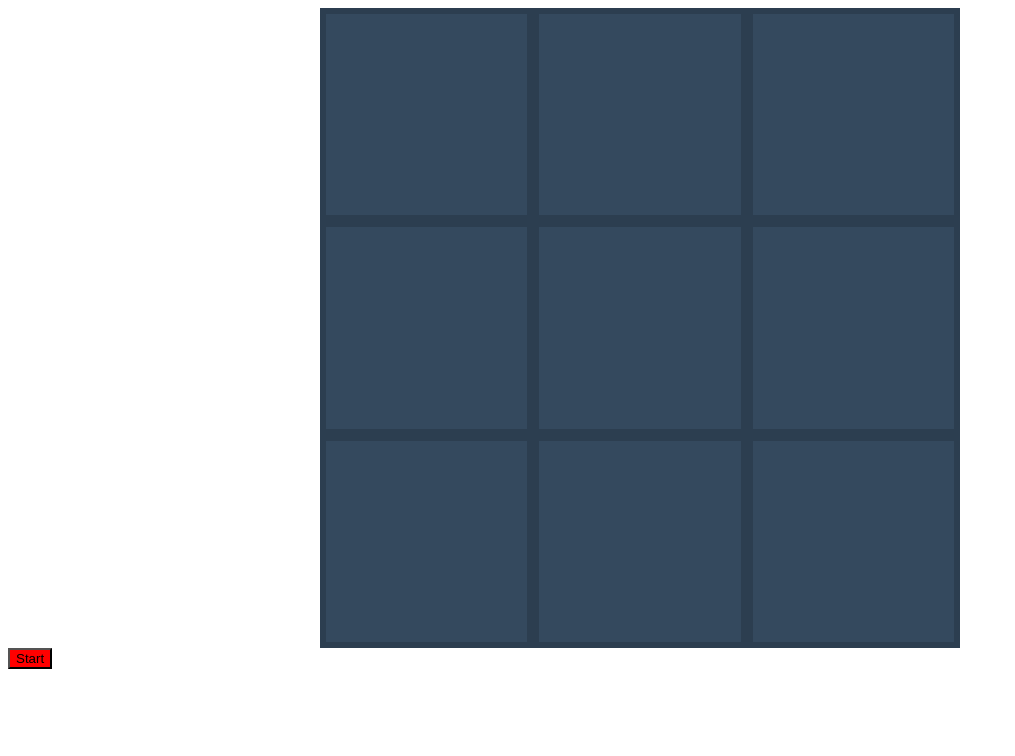
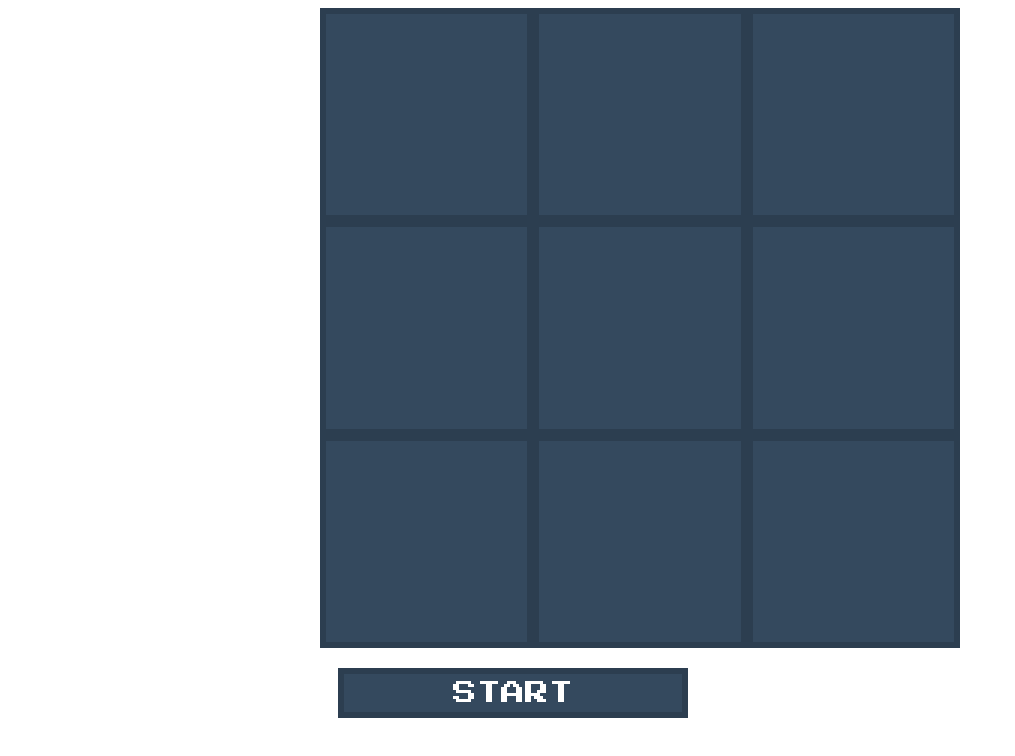
Before and after one commit to ThalesTrombim/Tic-Tac-Toe, a plain HTML site: page index.html in a window 1280 px wide. Shown: the whole page, without its empty margins (0-1015 px from the left). Drawn offline with Linux system fonts and the light colour scheme.

Commit message:
botão concluido

```diff
--- a/CSS/style.css
+++ b/CSS/style.css
@@ -10,7 +10,7 @@
 
 .game>div {
     border: 6px solid #2c3e50;
-    font-family: Helvetica;
+    font-family:'Press Start 2P', cursive;
     font-weight: bold;
     font-size: 4em;
     display: flex;
@@ -19,5 +19,14 @@
 }
 
 .button {
-    background-color: red;
+    background-color: #34495e;
+    color: #fff;
+    border: 6px solid #2c3e50;
+    font-family:'Press Start 2P', cursive;
+    width: 350px;
+    height: 50px;
+    display: center;
+    font-size:x-large;
+    bottom: 10px;
+    margin:  20px 330px;
 }
--- a/index.html
+++ b/index.html
@@ -6,6 +6,8 @@
     <meta name="viewport" content="width=device-width, initial-scale=1.0">
     <title>Tic Tac Toe</title>
     <link rel="stylesheet" href="CSS/style.css">
+    <link rel="preconnect" href="https://fonts.gstatic.com">
+    <link href="https://fonts.googleapis.com/css2?family=Press+Start+2P&display=swap" rel="stylesheet">
 </head>
 <body>
     <div class="game"></div>
@@ -15,6 +17,6 @@
         tic_tac_toe.init (document.querySelector('.game') );
         tic_tac_toe.start();
     </script>
-    <input class="button" type="button" value="Start" onclick="(tic_tac_toe.start())">
+    <input class="button" type="button" value="START" onclick="(tic_tac_toe.start())">
 </body>
 </html>
```
